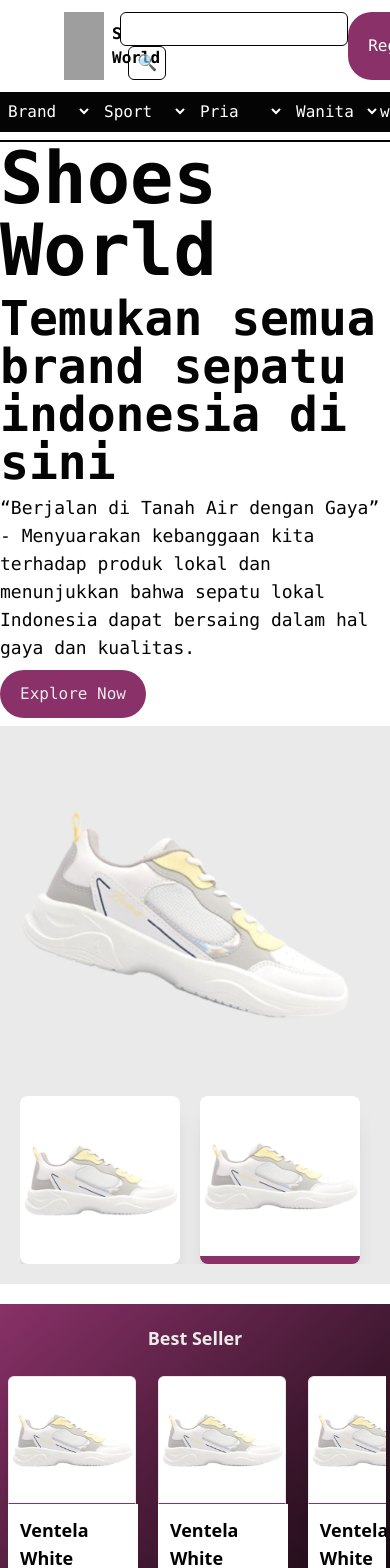
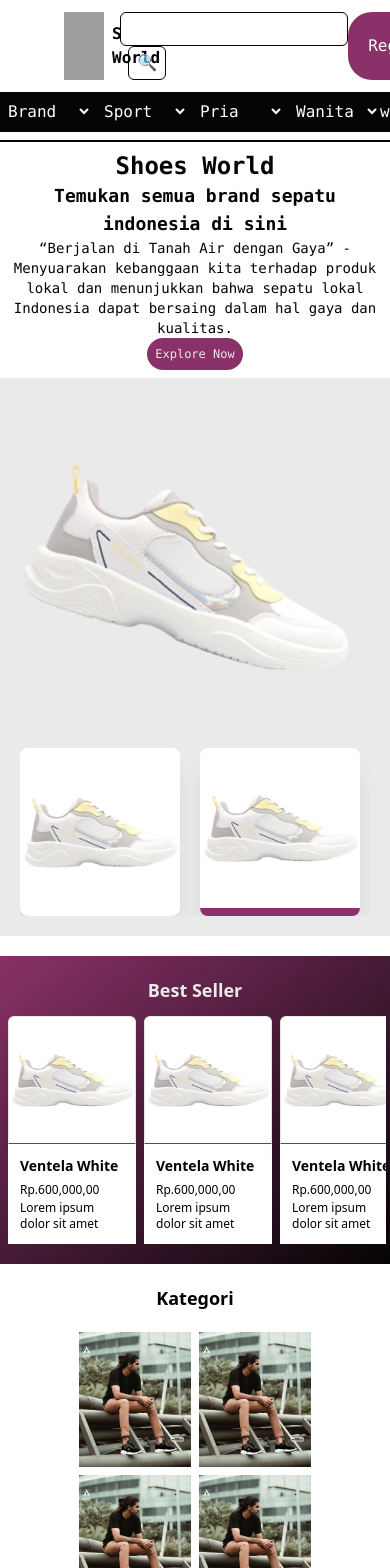
Before and after one commit to FS-8/Final-Project, a React (Vite) app: page / in a window 390 px wide. Shown: the top 1568 px of the page. Built offline with nearby package versions, Linux system fonts and the light colour scheme; grey boxes are pictures that could not be loaded.

Commit message:
responsif beta

```diff
--- a/src/component/Card.jsx
+++ b/src/component/Card.jsx
@@ -9,9 +9,9 @@ function Card() {
           <img src={sepatu} alt="" />
         </div>
         <div className="bg-white p-3">
-          <h3 className="font-semibold text-lg">Ventela White</h3>
-          <span>Rp.600,000,00</span>
-          <p className="font-light">Lorem ipsum dolor sit amet </p>
+          <h3 className="font-semibold text-lg sm:text-sm">Ventela White</h3>
+          <span className="sm:text-xs">Rp.600,000,00</span>
+          <p className="font-ligh sm:text-xs">Lorem ipsum dolor sit amet </p>
         </div>
       </div>
     </>
--- a/src/component/Carousel.jsx
+++ b/src/component/Carousel.jsx
@@ -7,9 +7,9 @@ function Carousel() {
     <>
       <div className="px-16 bg-gradient-to-br from-ungu to-hitam mt-5 sm:px-1">
         <div className="pt-5">
-          <h2 className="text-putih font-bold text-3xl text-center sm:text-lg mb-5">Best Seller</h2>
+          <h2 className="text-putih font-bold text-3xl text-center sm:text-lg mb-2">Best Seller</h2>
         </div>
-        <div className="flex overflow-auto gap-10 p-5 sm:p-1 sm:gap-5">
+        <div className="flex overflow-auto gap-10 p-5 sm:p-1 sm:gap-2 sm:pb-5">
           <Card></Card>
           <Card></Card>
           <Card></Card>
--- a/src/component/Hero.jsx
+++ b/src/component/Hero.jsx
@@ -4,12 +4,12 @@ import sepatu from "../assets/img/compas.png";
 function Hero() {
   return (
     <div className=" px-16 sm:px-0">
-      <div className="flex justify-between gap-2 sm:flex-col">
-        <div className="self-center flex-col flex gap-2 text-hitam">
-          <h1 className="text-7xl font-bold">Shoes World</h1>
-          <h2 className="text-5xl font-bold">Temukan semua brand sepatu indonesia di sini</h2>
-          <h3 className="text-lg font-light">“Berjalan di Tanah Air dengan Gaya” - Menyuarakan kebanggaan kita terhadap produk lokal dan menunjukkan bahwa sepatu lokal Indonesia dapat bersaing dalam hal gaya dan kualitas.</h3>
-          <button className="px-5 py-3 bg-ungu rounded-3xl self-start text-putih hover:bg-hitam transition ease-in-out duration-300">Explore Now</button>
+      <div className="flex justify-between gap-2 sm:flex-col sm:text-center">
+        <div className="self-center flex-col flex gap-2 sm:gap-0 text-hitam">
+          <h1 className="text-7xl font-bold sm:text-2xl sm:mt-2">Shoes World</h1>
+          <h2 className="text-5xl font-bold sm:text-lg">Temukan semua brand sepatu indonesia di sini</h2>
+          <h3 className="text-lg font-light sm:text-sm">“Berjalan di Tanah Air dengan Gaya” - Menyuarakan kebanggaan kita terhadap produk lokal dan menunjukkan bahwa sepatu lokal Indonesia dapat bersaing dalam hal gaya dan kualitas.</h3>
+          <button className="px-5 py-3 bg-ungu rounded-3xl self-start text-putih hover:bg-hitam transition ease-in-out duration-300 sm:text-xs sm:p-2 sm:self-center">Explore Now</button>
         </div>
         <div className="bg-putih p-5 flex flex-col ">
           <img className="w-96 rotate-[17deg] self-center" src={sepatu} alt="" />
```
